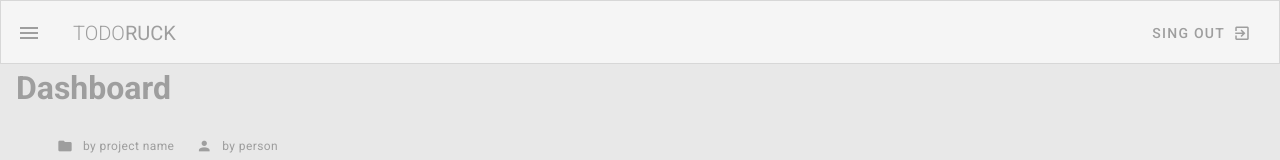
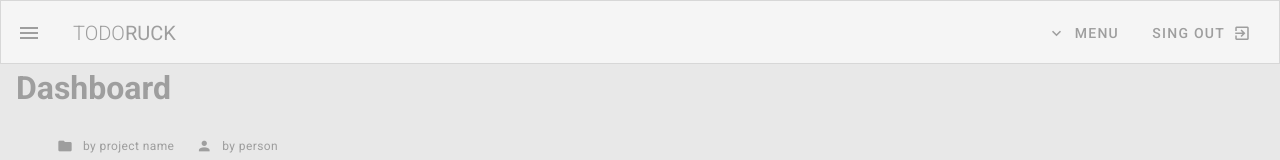
Before and after one commit to ruckrussell/todoruck, a Vue app: page / in a window 1280 px wide. Shown: the top 160 px of the page. Built offline with nearby package versions, Linux system fonts and the light colour scheme.

Commit message:
Drop Menu con v-menu

```diff
--- a/src/components/Navbar.vue
+++ b/src/components/Navbar.vue
@@ -7,6 +7,23 @@
                 <span>Ruck</span>
             </v-toolbar-title>
             <v-spacer></v-spacer>
+
+            <!-- dorpdown menu -->
+
+        <v-menu offset-y>
+                <template v-slot:activator="{ on, attrs }">
+                    <v-btn text color="grey" dark v-bind="attrs" v-on="on">
+                        <v-icon left>mdi-chevron-down</v-icon>
+                        <span>Menu</span>
+                    </v-btn>
+                </template>
+                <v-list>
+                    <v-list-item v-for="link in links" :key="link.text" router :to="link.route">
+                    <v-list-item-title>{{ link.text }}</v-list-item-title>
+                    </v-list-item>
+                </v-list>
+        </v-menu>
+
             <v-btn text color="grey">
                 <span>Sing Out</span>
                 <v-icon right>mdi-exit-to-app</v-icon>
```
